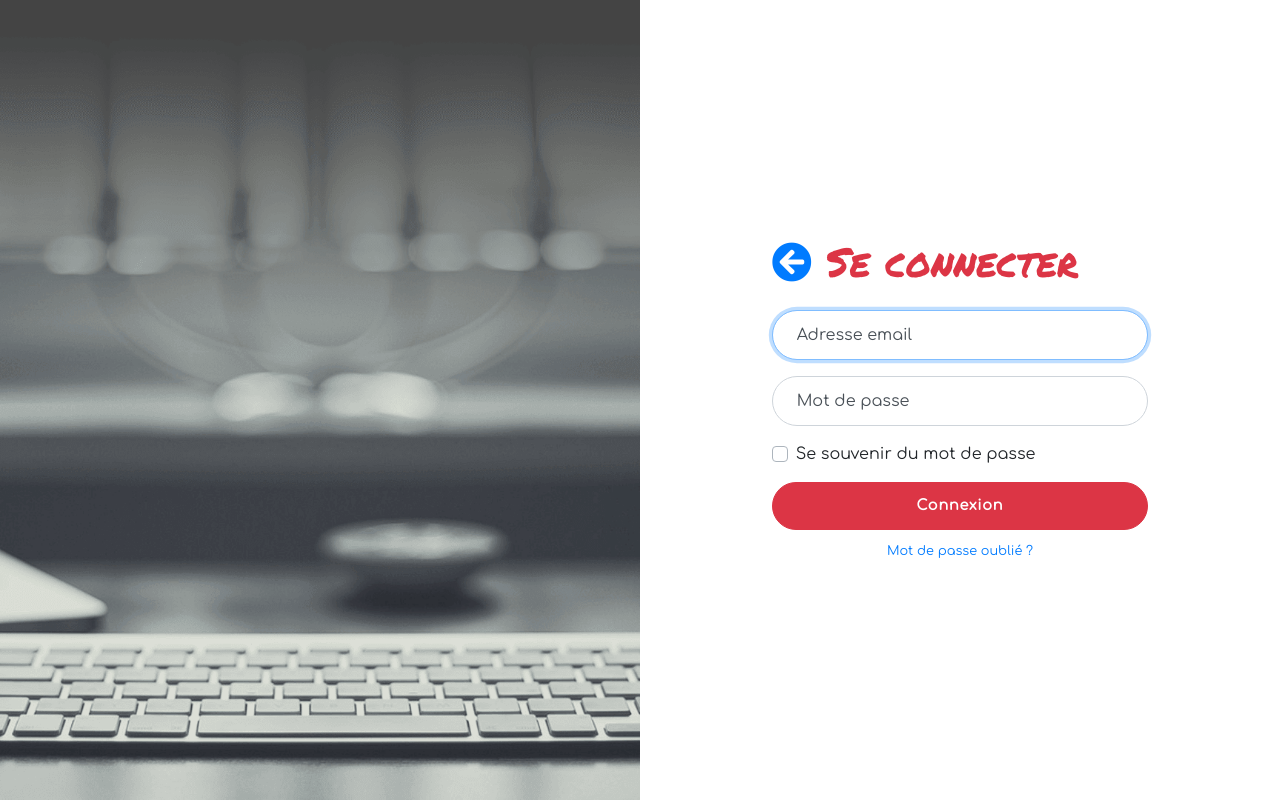
After one commit to DamienRiviere/Blog-Damien-Riviere, a PHP site: template templates/authentication/login.html.twig in a window 1280 px wide. The commit adds this page. Run offline with PHP 8.4, Linux system fonts and the light colour scheme; the template is opened without the code that fills it, so the values that code supplies are empty; some libraries are stand-ins or nearby versions.

Commit message:
Add login and logout

```diff
--- a/composer.json
+++ b/composer.json
@@ -19,7 +19,8 @@
         "symfony/yaml": "^4.3",
         "twig/twig": "^2.12",
         "fzaninotto/faker": "^1.8",
-        "cocur/slugify": "^3.2"
+        "cocur/slugify": "^3.2",
+        "symfony/validator": "^4.3"
     },
     "require-dev": {
         "symfony/var-dumper": "^4.3",
--- a/public/css/style.css
+++ b/public/css/style.css
@@ -18,7 +18,7 @@ h2 {
 }
 
 .nav-link:hover {
-    color: #dc3545!important;
+    color: #dc3545 !important;
     font-weight: bold;
 }
 
@@ -47,12 +47,13 @@ h2 {
 }
 
 .footer-link:hover {
-    color: #dc3545!important;
+    color: #dc3545 !important;
     font-weight: bold;
     text-decoration: none;
 }
 
 /** PROFIL  */
+
 .avatar {
     max-width: 128px;
     max-height: 128px;
@@ -94,7 +95,125 @@ h2 {
     color: #343a40;
 }
 
-/** FIN AVATAR PROFIL  */
+/** END PROFIL  */
+
+/** LOGIN */
+:root {
+    --input-padding-x: 1.5rem;
+    --input-padding-y: 0.75rem;
+}
+
+.login,
+.image {
+    min-height: 100vh;
+}
+
+.bg-image {
+    background-image: url('../img/background.png');
+    background-size: cover;
+    background-position: center;
+}
+
+.login-heading {
+    font-weight: 300;
+}
+
+.btn-login {
+    font-size: 0.9rem;
+    letter-spacing: 0.05rem;
+    padding: 0.75rem 1rem;
+    border-radius: 2rem;
+}
+
+.form-label-group {
+    position: relative;
+    margin-bottom: 1rem;
+}
+
+.form-label-group>input,
+.form-label-group>label {
+    padding: var(--input-padding-y) var(--input-padding-x);
+    height: auto;
+    border-radius: 2rem;
+}
+
+.form-label-group>label {
+    position: absolute;
+    top: 0;
+    left: 0;
+    display: block;
+    width: 100%;
+    margin-bottom: 0;
+    /* Override default `<label>` margin */
+    line-height: 1.5;
+    color: #495057;
+    cursor: text;
+    /* Match the input under the label */
+    border: 1px solid transparent;
+    border-radius: .25rem;
+    transition: all .1s ease-in-out;
+}
+
+.form-label-group input::-webkit-input-placeholder {
+    color: transparent;
+}
+
+.form-label-group input:-ms-input-placeholder {
+    color: transparent;
+}
+
+.form-label-group input::-ms-input-placeholder {
+    color: transparent;
+}
+
+.form-label-group input::-moz-placeholder {
+    color: transparent;
+}
+
+.form-label-group input::placeholder {
+    color: transparent;
+}
+
+.form-label-group input:not(:placeholder-shown) {
+    padding-top: calc(var(--input-padding-y) + var(--input-padding-y) * (2 / 3));
+    padding-bottom: calc(var(--input-padding-y) / 3);
+}
+
+.form-label-group input:not(:placeholder-shown)~label {
+    padding-top: calc(var(--input-padding-y) / 3);
+    padding-bottom: calc(var(--input-padding-y) / 3);
+    font-size: 12px;
+    color: #777;
+}
+
+/* Fallback for Edge
+  -------------------------------------------------- */
+
+@supports (-ms-ime-align: auto) {
+    .form-label-group>label {
+        display: none;
+    }
+
+    .form-label-group input::-ms-input-placeholder {
+        color: #777;
+    }
+}
+
+/* Fallback for IE
+  -------------------------------------------------- */
+
+@media all and (-ms-high-contrast: none),
+(-ms-high-contrast: active) {
+    .form-label-group>label {
+        display: none;
+    }
+
+    .form-label-group input:-ms-input-placeholder {
+        color: #777;
+    }
+}
+
+/** END LOGIN  */
 
 
 @media screen and (max-width: 768px) {
--- a/src/Controller/Controller.php
+++ b/src/Controller/Controller.php
@@ -33,5 +33,6 @@ abstract class Controller
 
         $this->twig->addExtension(new \Twig\Extension\DebugExtension());
         $this->twig->addGlobal('get', $_GET);
+        $this->twig->addGlobal('session', $_SESSION);
     }
 }
--- a/src/Controller/PostController.php
+++ b/src/Controller/PostController.php
@@ -6,7 +6,6 @@ use App\Model\Comment;
 use App\Repository\PostRepository;
 use App\Repository\CommentRepository;
 use App\Repository\CategoryRepository;
-
 
 class PostController extends Controller
 {
--- a/src/DataFixtures/Fixtures.php
+++ b/src/DataFixtures/Fixtures.php
@@ -37,7 +37,7 @@ class Fixtures
         $damien
             ->setName("Damien")
             ->setEmail("damien@d-riviere.fr")
-            ->setPassword("password")
+            ->setPassword(password_hash("password", PASSWORD_BCRYPT))
             ->setSlug($slugify->slugify($damien->getName()))
             ->setCreatedAt(new DateTime())
             ->setPicture("https://www.manga-news.com/public/images/pix/serie/9164/the-arms-peddler-visual-8.jpg");
@@ -50,7 +50,7 @@ class Fixtures
             $user
                 ->setName($faker->name())
                 ->setEmail($faker->email())
-                ->setPassword($faker->password())
+                ->setPassword(password_hash($faker->password(), PASSWORD_BCRYPT))
                 ->setSlug($slugify->slugify($user->getName()))
                 ->setCreatedAt(new DateTime())
                 ->setPicture("http://image.jeuxvideo.com/avatar-md/default.jpg");
--- /dev/null
+++ b/templates/authentication/login.html.twig
@@ -0,0 +1,80 @@
+<!DOCTYPE html>
+<html lang="fr">
+    <head>
+        <meta charset="UTF-8">
+        <meta name="viewport" content="width=device-width, initial-scale=1.0">
+        <meta http-equiv="X-UA-Compatible" content="ie=edge">
+        <title>Se connecter - Blog Damien Riviere</title>
+        <!-- Bootstrap -->
+        <link rel="stylesheet" href="https://stackpath.bootstrapcdn.com/bootstrap/4.3.1/css/bootstrap.min.css" integrity="sha384-ggOyR0iXCbMQv3Xipma34MD+dH/1fQ784/j6cY/iJTQUOhcWr7x9JvoRxT2MZw1T" crossorigin="anonymous">
+        <!-- Font Google -->
+        <link href="https://fonts.googleapis.com/css?family=Permanent+Marker" rel="stylesheet">
+        <link href="https://fonts.googleapis.com/css?family=Comfortaa" rel="stylesheet">
+        <!-- Font Awesome -->
+        <link rel="stylesheet" href="https://use.fontawesome.com/releases/v5.8.1/css/all.css" integrity="sha384-50oBUHEmvpQ+1lW4y57PTFmhCaXp0ML5d60M1M7uH2+nqUivzIebhndOJK28anvf" crossorigin="anonymous">
+        <!-- Style CSS -->
+        {% block stylesheets %}
+            <link rel="stylesheet" href="/css/style.css">
+        {% endblock %}
+        <!-- Favicons -->
+        <link href="/img/favicon/favicon-32x32.png" type="img/png" rel="icon" />
+        <link rel="icon" type="img/png" href="/img/favicon/favicon-32x32.png" sizes="32x32">
+        <link rel="icon" type="img/png" href="/img/favicon/favicon-16x16.png" sizes="16x16">
+        <!-- Twitter Card data -->
+        <meta name="twitter:card" content="summary"/>
+        <meta name="twitter:title" content="Damien RIVIERE: Développeur PHP/Symfony"/>
+        <meta name="twitter:image:src" content="./img/accueil.png"/>
+        <meta name="twitter:description" content="PHP/Symfony"/>
+        <!-- Facebook Open Graph data -->
+        <meta property="og:title" content="Damien RIVIERE: Développeur PHP/Symfony"/>
+        <meta property="og:type" content="website"/>
+        <meta property="og:url" content="http://d-riviere.fr/"/>
+        <meta property="og:image" content="img/accueil.png"/>
+        <meta property="og:description" content="Damien RIVIERE: Développeur PHP/Symfony"/>
+    </head>
+    <body>
+        <div class="container-fluid">
+            <div class="row no-gutter">
+                <div class="d-none d-md-flex col-md-4 col-lg-6 bg-image"></div>
+                <div class="col-md-8 col-lg-6">
+                    <div class="login d-flex align-items-center py-5">
+                        <div class="container">
+                            <div class="row">
+                                <div class="col-md-9 col-lg-8 mx-auto">
+                                    <h2 class="login-heading mb-4 text-danger"><a href="/"><i class="fas fa-arrow-circle-left"></a></i> Se connecter</h2>
+                                    <form action="/login" method="POST">
+                                        <div class="form-label-group">
+                                            <input type="email" id="email" class="form-control" placeholder="Adresse email" required autofocus name="email">
+                                            <label for="email">Adresse email</label>
+                                        </div>
+
+                                        <div class="form-label-group">
+                                            <input type="password" id="password" class="form-control {% if errors != null %}is-invalid{% endif %}" placeholder="Mot de passe" required name="password">
+                                            <label for="password">Mot de passe</label>
+                                            <div class="invalid-feedback">
+                                               {{ errors }}
+                                            </div>
+                                        </div>
+
+                                        <div class="custom-control custom-checkbox mb-3">
+                                            <input type="checkbox" class="custom-control-input" id="customCheck1">
+                                            <label class="custom-control-label" for="customCheck1">Se souvenir du mot de passe</label>
+                                        </div>
+                                        <button class="btn btn-lg btn-danger btn-block btn-login font-weight-bold mb-2"type="submit">Connexion</button>
+                                        <div class="text-center">
+                                            <a class="small" href="#">Mot de passe oublié ?</a></div>
+                                    </form>
+                                </div>
+                            </div>
+                        </div>
+                    </div>
+                </div>
+            </div>
+        </div>
+
+        <!-- Bootstrap -->
+        <script src="https://code.jquery.com/jquery-3.3.1.slim.min.js" integrity="sha384-q8i/X+965DzO0rT7abK41JStQIAqVgRVzpbzo5smXKp4YfRvH+8abtTE1Pi6jizo" crossorigin="anonymous"></script>
+        <script src="https://cdnjs.cloudflare.com/ajax/libs/popper.js/1.14.7/umd/popper.min.js" integrity="sha384-UO2eT0CpHqdSJQ6hJty5KVphtPhzWj9WO1clHTMGa3JDZwrnQq4sF86dIHNDz0W1" crossorigin="anonymous"></script>
+        <script src="https://stackpath.bootstrapcdn.com/bootstrap/4.3.1/js/bootstrap.min.js" integrity="sha384-JjSmVgyd0p3pXB1rRibZUAYoIIy6OrQ6VrjIEaFf/nJGzIxFDsf4x0xIM+B07jRM" crossorigin="anonymous"></script>
+    </body>
+</html>
```
Also changed, not shown: config/routes.yaml (+13 -0 lines), src/Controller/AuthenticationController.php (added, +33 -0 lines), src/Model/User.php (+4 -4 lines), src/Repository/UserRepository.php (+13 -0 lines), src/Services/Authentication.php (added, +68 -0 lines), templates/layout/navbar.html.twig (+19 -0 lines), public/img/background.png (added), 1 other file.
